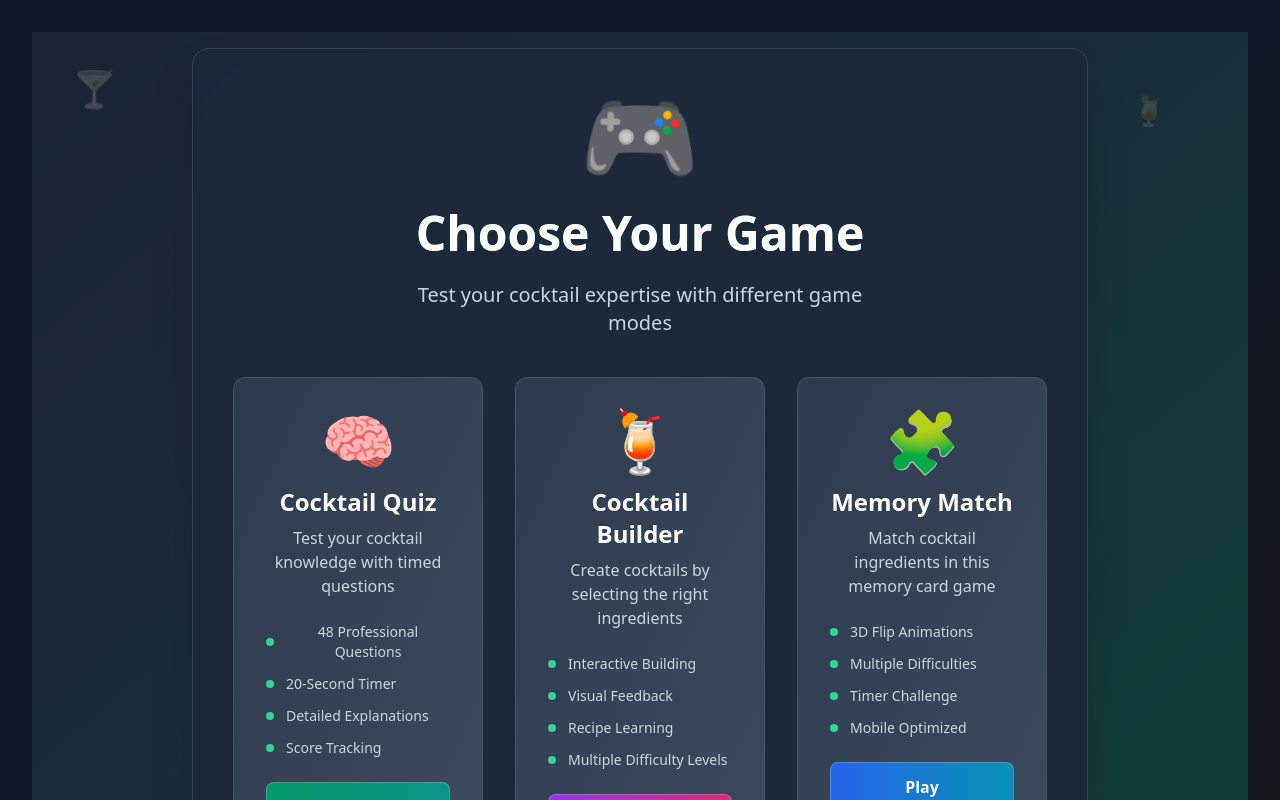
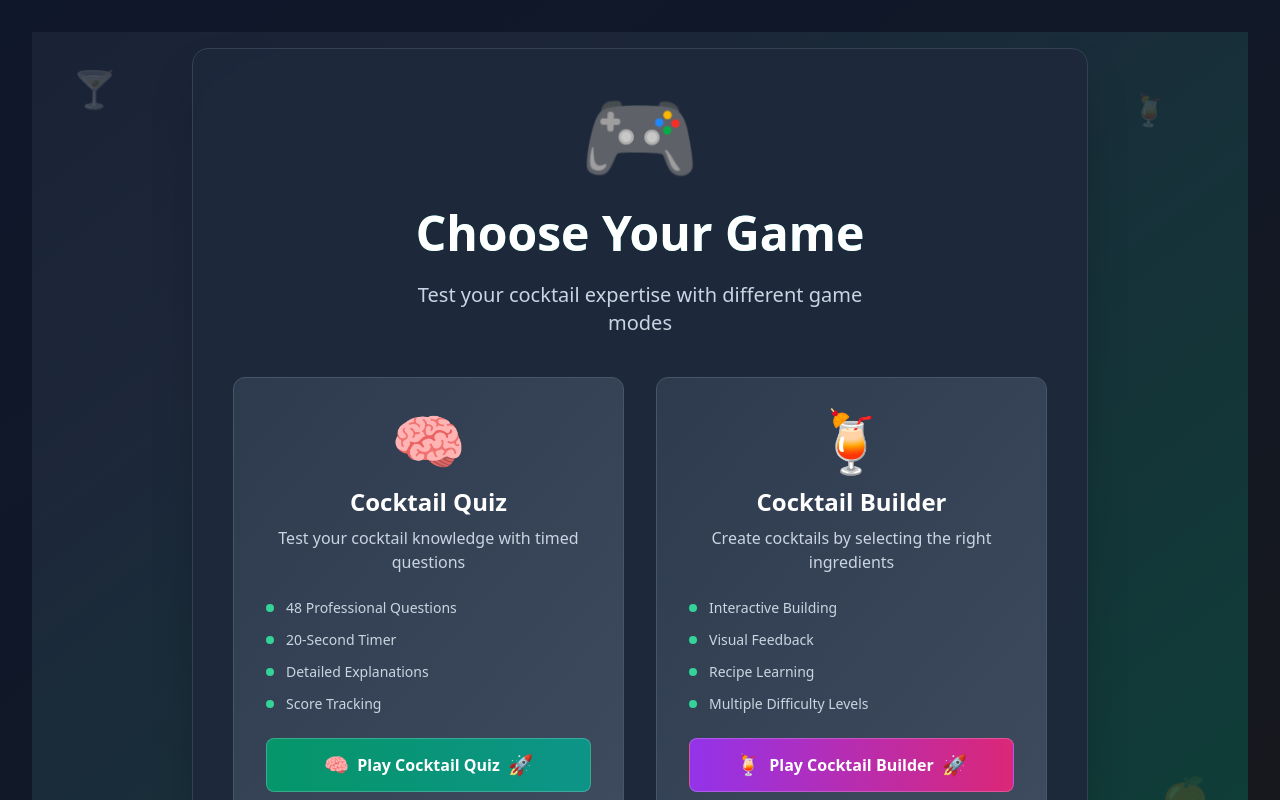
Before and after one commit to HelderBalbino/cocktail-quiz, a React (Vite) app: page / in a window 1280 px wide. Shown: the top 800 px of the page. Built offline with nearby package versions, Linux system fonts and the light colour scheme.

Commit message:
Remove memory game mode from GameModeSelection component to streamline options

```diff
--- a/src/components/GameModeSelection.tsx
+++ b/src/components/GameModeSelection.tsx
@@ -2,7 +2,7 @@ import React, { useEffect, useState } from 'react';
 import { GameMode } from '../types/cocktailBuilder';
 
 interface GameModeSelectionProps {
-	onSelectMode: (mode: 'quiz' | 'cocktail-builder' | 'memory-game') => void;
+	onSelectMode: (mode: 'quiz' | 'cocktail-builder') => void;
 }
 
 const GameModeSelection: React.FC<GameModeSelectionProps> = ({
@@ -40,19 +40,6 @@ const GameModeSelection: React.FC<GameModeSelectionProps> = ({
 				'Visual Feedback',
 				'Recipe Learning',
 				'Multiple Difficulty Levels',
-			],
-		},
-		{
-			id: 'memory-game',
-			name: 'Memory Match',
-			description: 'Match cocktail ingredients in this memory card game',
-			emoji: '🧩',
-			color: 'from-blue-600 to-cyan-600',
-			features: [
-				'3D Flip Animations',
-				'Multiple Difficulties',
-				'Timer Challenge',
-				'Mobile Optimized',
 			],
 		},
 	];
@@ -109,7 +96,7 @@ const GameModeSelection: React.FC<GameModeSelectionProps> = ({
 
 				{/* Game Mode Cards */}
 				<div
-					className={`grid grid-cols-1 lg:grid-cols-3 gap-6 sm:gap-8 mb-8 ${
+					className={`grid grid-cols-1 lg:grid-cols-2 gap-6 sm:gap-8 mb-8 ${
 						showContent ? 'animate-slide-in-left' : 'opacity-0'
 					}`}
 					style={{ animationDelay: '0.3s' }}
@@ -123,10 +110,7 @@ const GameModeSelection: React.FC<GameModeSelectionProps> = ({
 							style={{ animationDelay: `${0.5 + index * 0.2}s` }}
 							onClick={() =>
 								onSelectMode(
-									mode.id as
-										| 'quiz'
-										| 'cocktail-builder'
-										| 'memory-game',
+									mode.id as 'quiz' | 'cocktail-builder',
 								)
 							}
 						>
```
